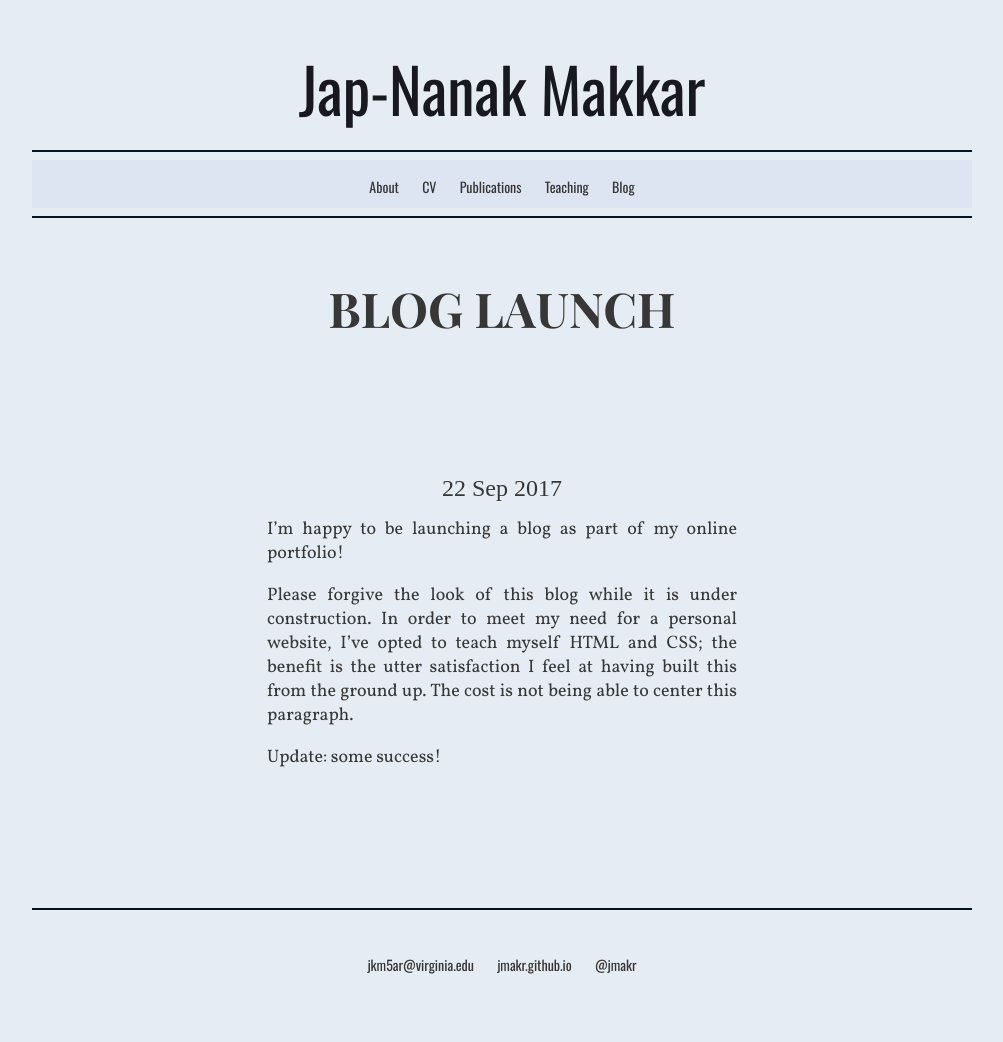
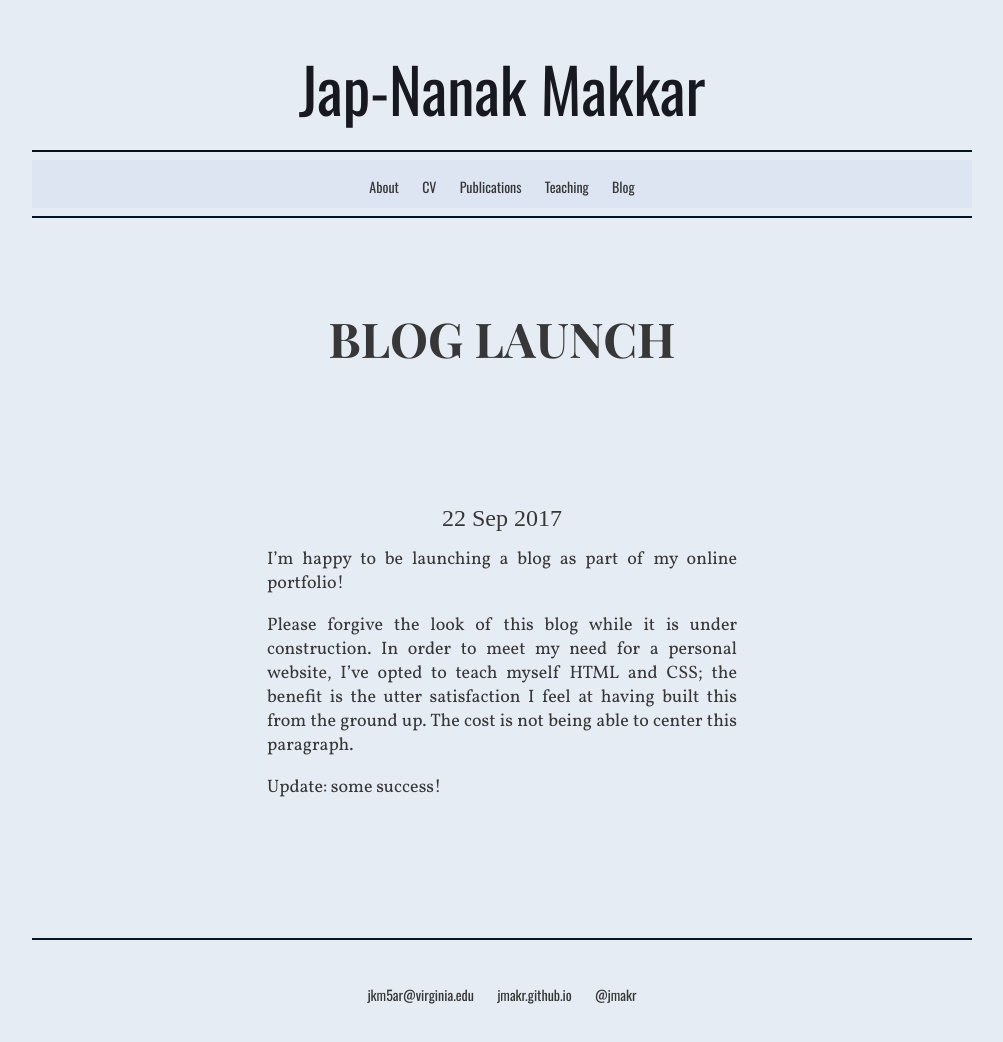
Before and after one commit to jmakr/jmakr.github.io, a Jekyll site: the page built from _posts/2017-09-22-Blog-Launch.md, in a window 1280 px wide. Shown: the whole page, without its empty margins (138-1141 px from the left). Built offline with Jekyll 4.4.1, drawn with Linux system fonts in a browser that asks for light colours; some web fonts are replaced; before the commit the page ends 1012 px from its top, so only the background shows below that.

Commit message:
Update main.css

```diff
--- a/css/main.css
+++ b/css/main.css
@@ -114,8 +114,8 @@ a:hover {
 }
 .beaderhelper{
 	height: 100px;
-	margin-top: 50px;
-	margin-bottom:50px;
+	margin-top: 80px;
+	margin-bottom:20px;
 
 
 
```
